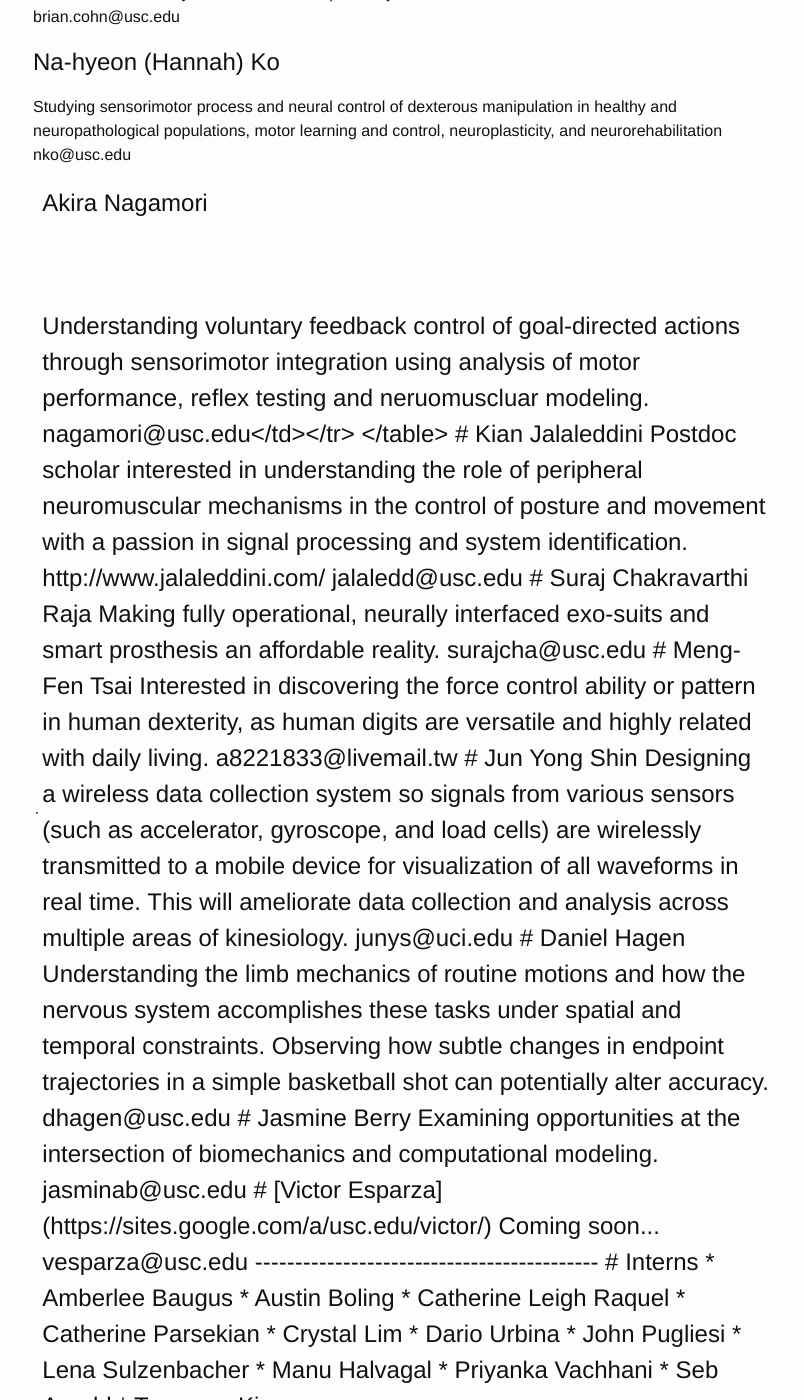
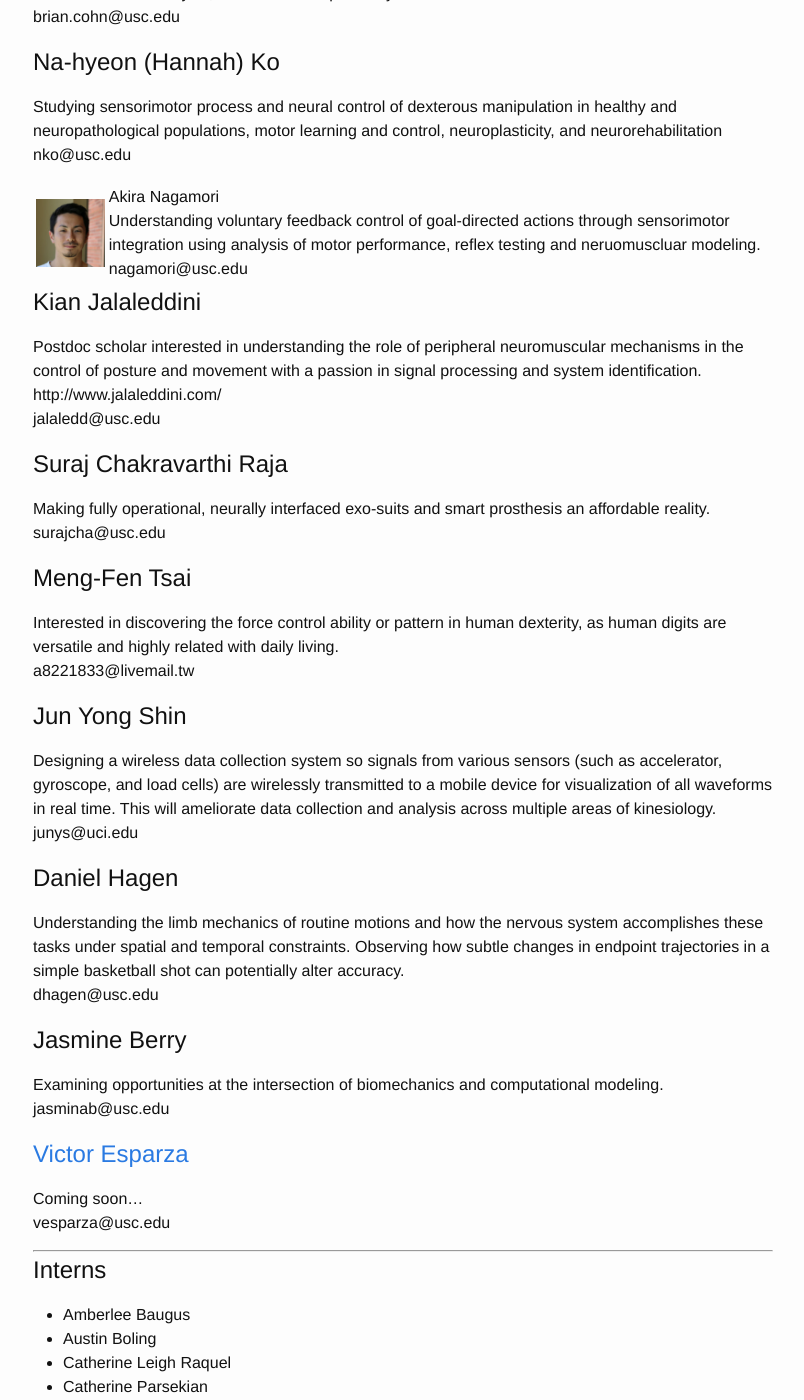
Before and after one commit to usc-bbdl/usc-bbdl.github.io, a Jekyll site: the page built from about.md, in a window 1280 px wide and 1400 px high, scrolled down 1305 px. Shown: the whole window, without its empty margins (237-1041 px from the left). Built offline with Jekyll 4.4.1, drawn with Linux system fonts in a browser that asks for light colours; some of the changed text lies outside the part shown.

```diff
--- a/about.md
+++ b/about.md
@@ -52,8 +52,8 @@ nko@usc.edu
 
 <table style="border: none;">
 <tr><td><img src="https://valerolab.org/Photos/akira.jpg"></td>
-<td><h1>Akira Nagamori<h1><br>
-<br>Understanding voluntary feedback control of goal-directed actions through sensorimotor integration using analysis of motor performance, reflex testing and neruomuscluar modeling.<br>
+<td>Akira Nagamori<br>
+Understanding voluntary feedback control of goal-directed actions through sensorimotor integration using analysis of motor performance, reflex testing and neruomuscluar modeling.<br>
 nagamori@usc.edu</td></tr>
 </table>
 
```
